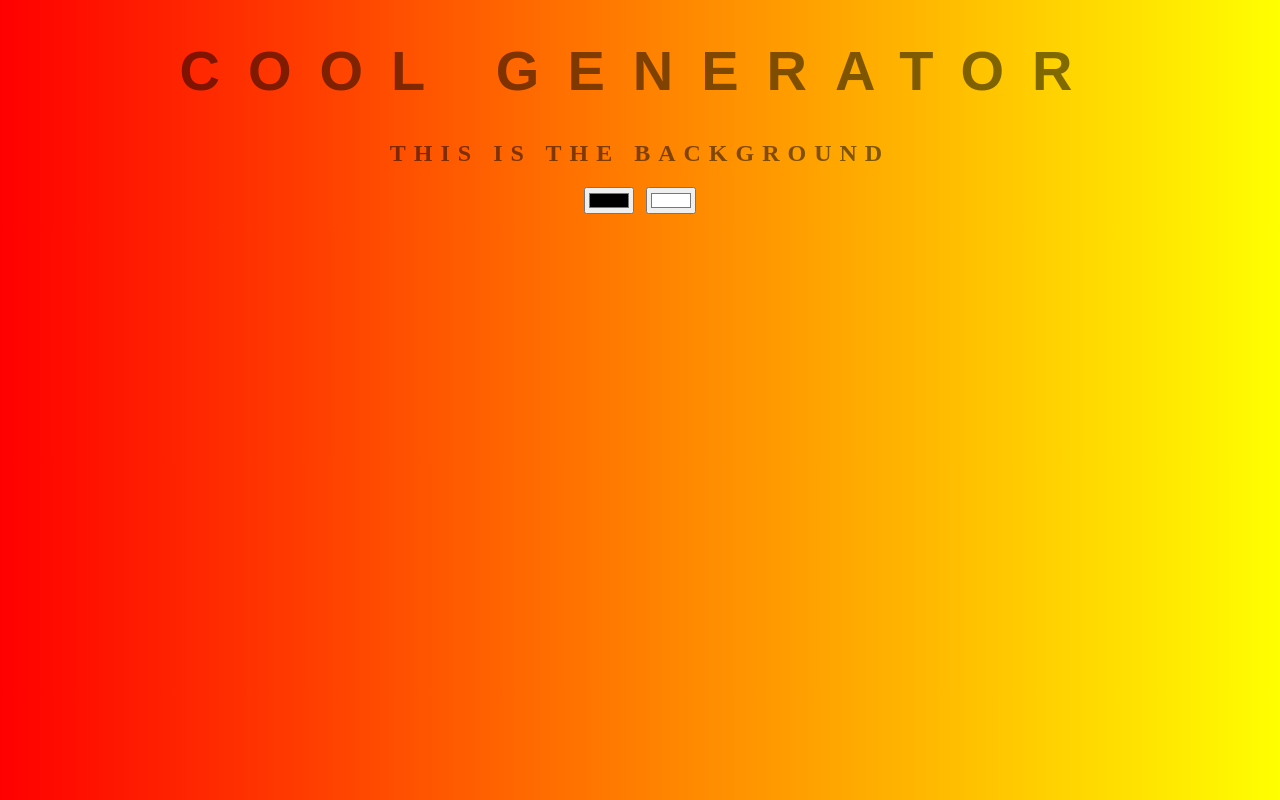
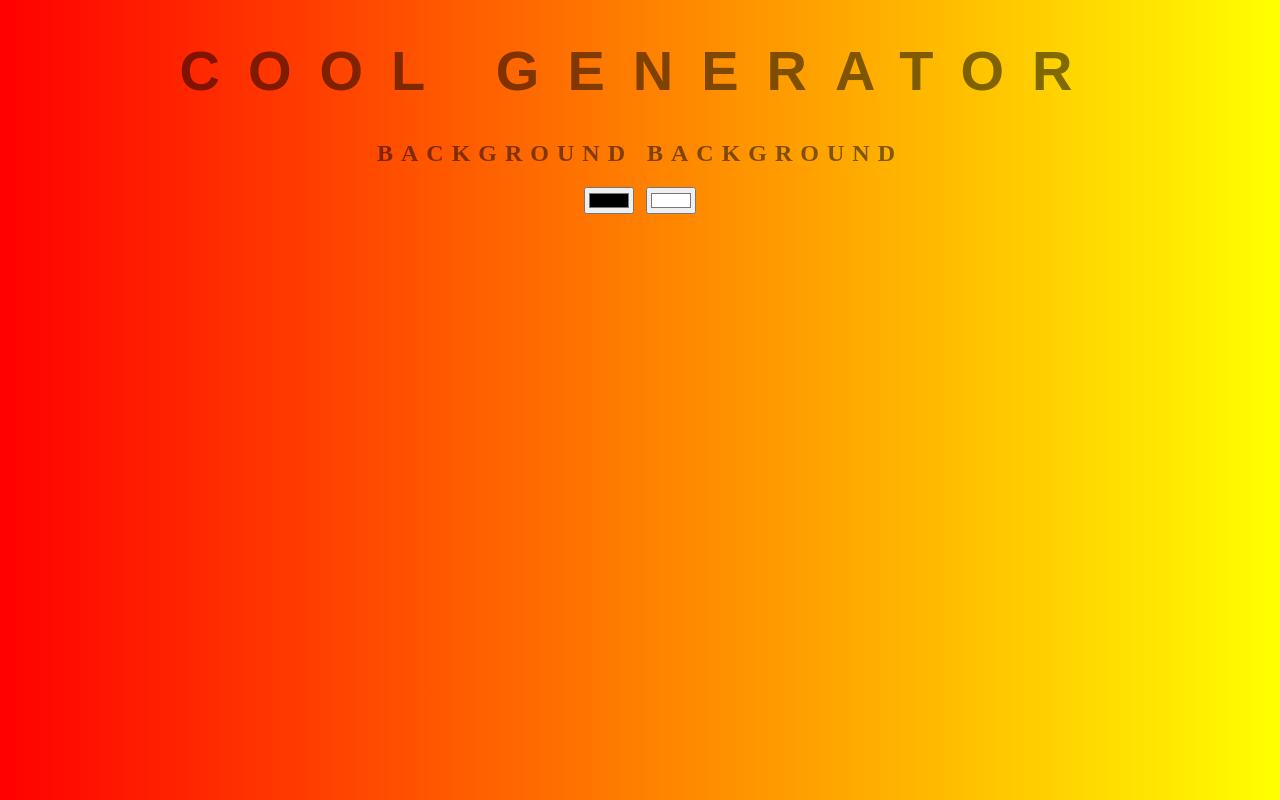
Before and after one commit to carljustineoyales/background-generator, a plain HTML site: page index.html in a window 1280 px wide. Drawn offline with Linux system fonts and the light colour scheme.

Commit message:
reverting back to old title

```diff
--- a/index.html
+++ b/index.html
@@ -9,7 +9,7 @@
 </head>
 <body id="gradient">
     <h1>cool GENERATOR</h1>
-    <h2>This is the Background</h2>
+    <h2>Background Background</h2>
     <input class="color1" type="color" name="color1" id="color1" value="#000000">
     <input class="color2" type="color" name="color2" id="color2" value="#ffffff">
     <h3></h3>
```
